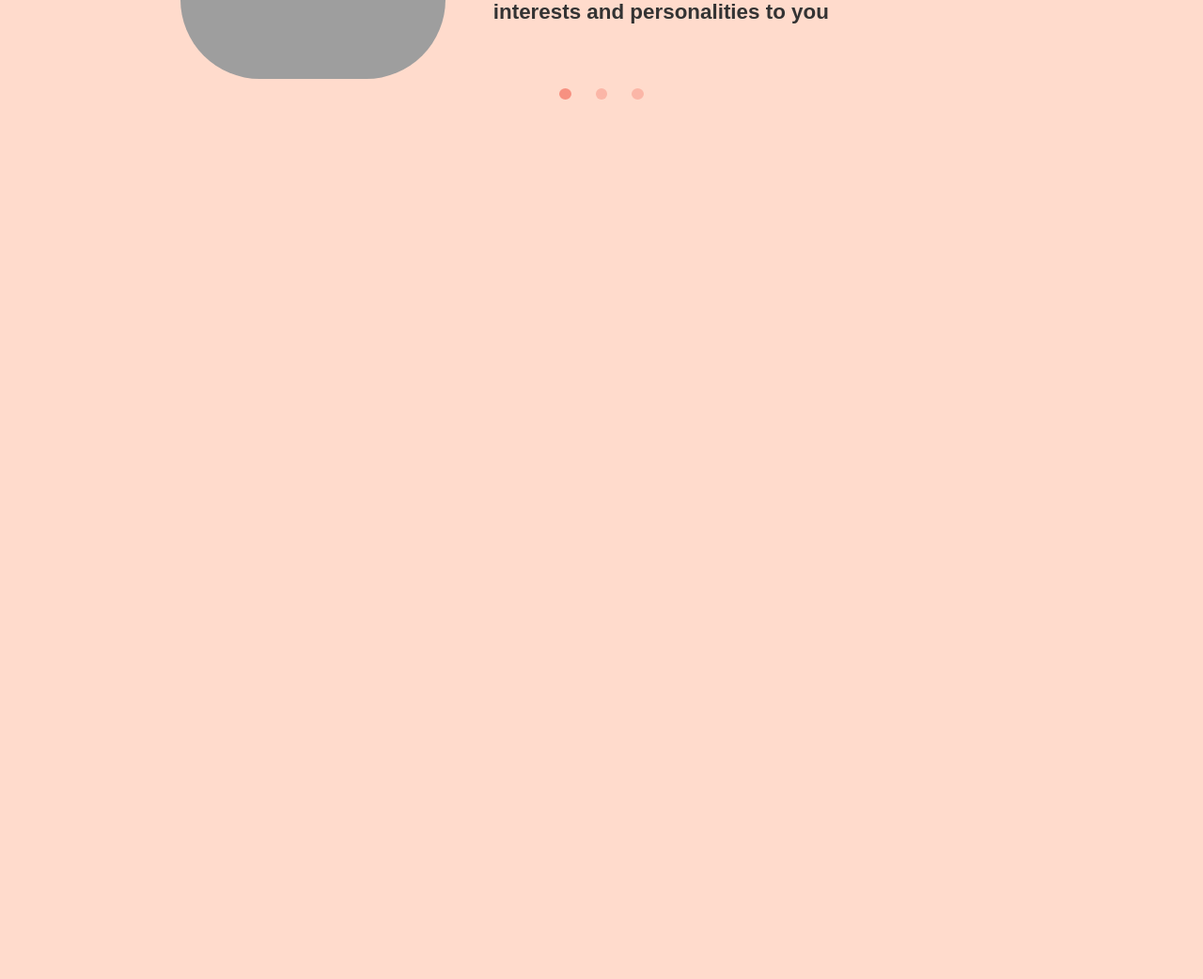
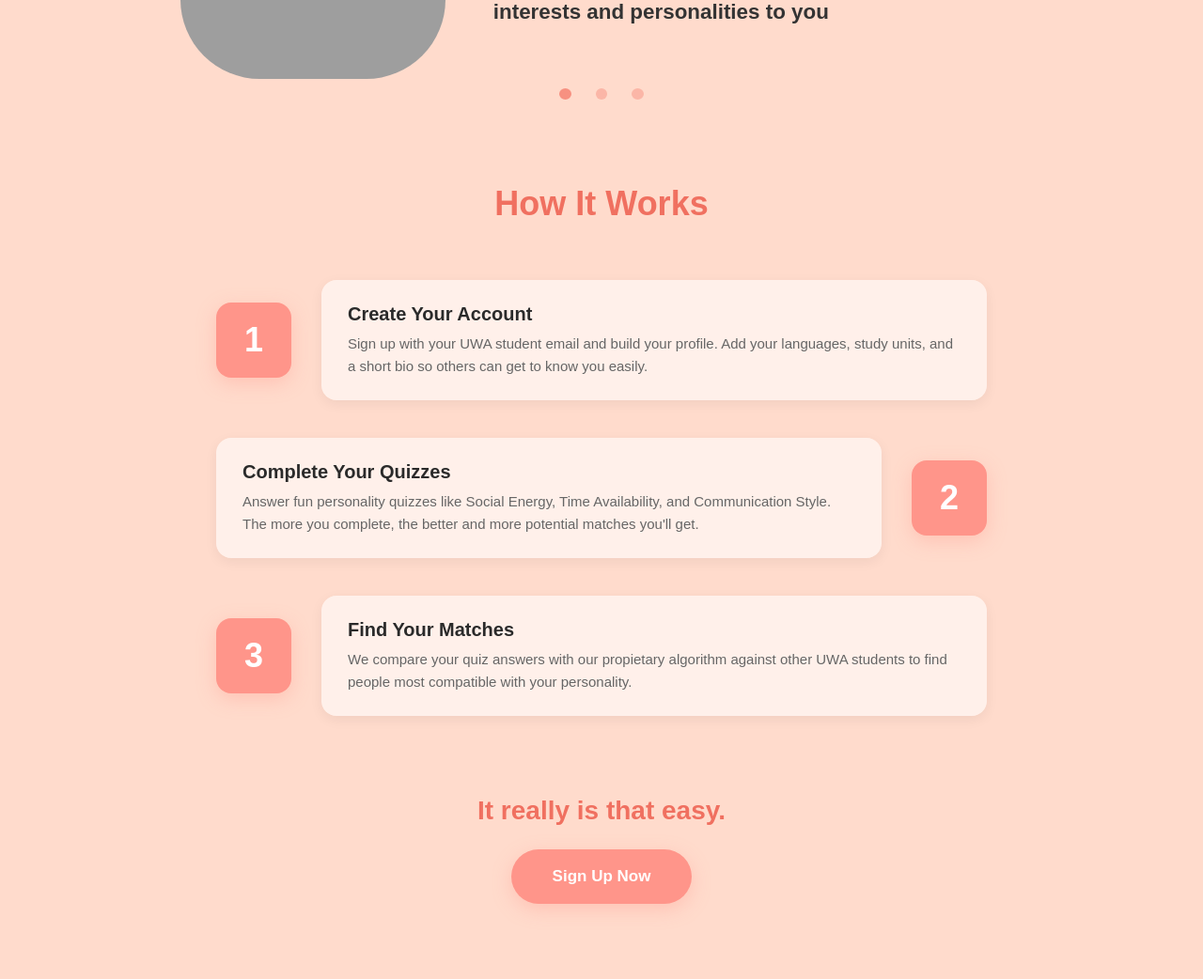
Before and after one commit to TomTran11/CITS3403_AGILE_WEB, a Flask app: page / in a window 1280 px wide. Shown: the part 602-1644 px from the top of the page at 94% size. Before the commit the page ends 708 px from the top, so only its background shows below. Run offline with Flask 3, Linux system fonts and the light colour scheme; grey boxes are pictures that could not be loaded.

Commit message:
FEAT: added in the how to section in the landing page as the bottom section was empty, this fills that page more so that it looks more vibrant and professional.

```diff
--- a/web/templates/main/landing_page.html
+++ b/web/templates/main/landing_page.html
@@ -60,7 +60,43 @@
         <span class="sr-only">Next</span>
       </a>
   </div>
+  <!--How it Work's Section Underneath Carousel-->
+  <section class="how-it-works">
+    <h2 class="how-title">How It Works</h2>
 
+      <!--This is step 1-->
+      <div class="how-step how-step-left">
+        <div class="how-number">1</div>
+        <div class="how-text">
+          <h3>Create Your Account</h3>
+          <p>Sign up with your UWA student email and build your profile. Add your languages, study units, and a short bio so others can get to know you easily.</p>
+        </div>
+      </div>
+
+      <!--This is the second step-->
+      <div class="how-step how-step-right">
+        <div class="how-text">
+          <h3>Complete Your Quizzes</h3>
+          <p>Answer fun personality quizzes like Social Energy, Time Availability, and Communication Style. The more you complete, the better and more potential matches you'll get.</p>
+        </div>
+        <div class="how-number">2</div>
+      </div>
+
+      <!--This is the final third step-->
+      <div class="how-step how-step-left">
+        <div class="how-number">3</div>
+        <div class="how-text">
+          <h3>Find Your Matches</h3>
+          <p>We compare your quiz answers with our propietary algorithm against other UWA students to find people most compatible with your personality.</p>
+        </div>
+      </div>
+
+      <!--This is the final message to a prospective user-->
+      <div class="how-cta">
+        <p class="how-cta-text">It really is that easy.</p>
+        <a href="{{ url_for('auth.signup') }}" class="how-cta-btn">Sign Up Now</a>
+      </div>
+  </section>
 {% endblock %}
 
 {% block title %}Find Your People{% endblock %}
```
